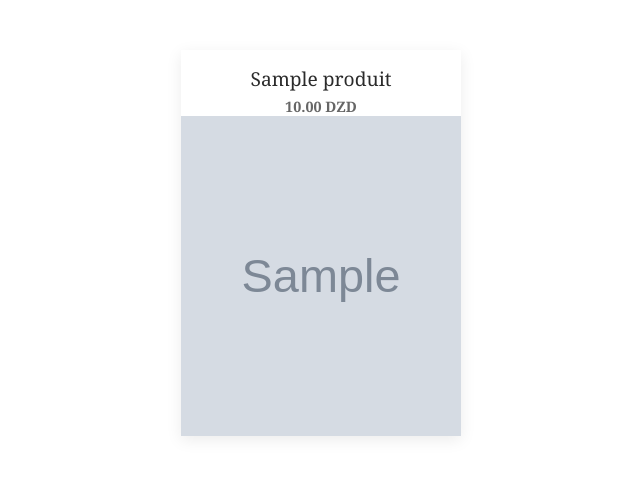
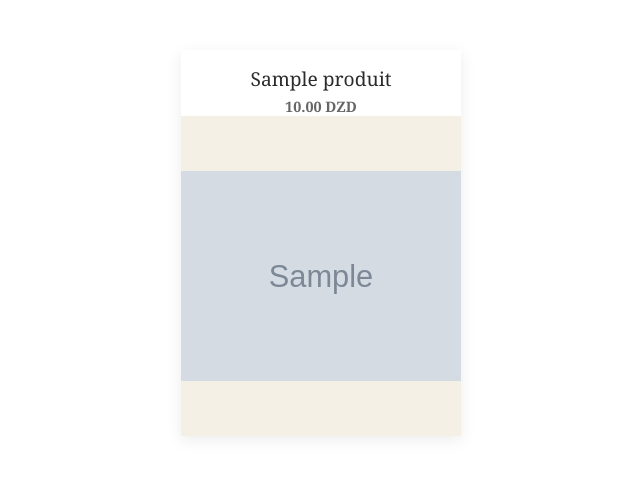
Before and after one commit to luffy2931/la-maison-dart, a Django app: page / in a window 1280 px wide. Shown: the part 103-588 px from the top of the page, without its empty margins (319-959 px from the left). Run offline with Django 5.2, Linux system fonts and the light colour scheme; tables that the repository leaves empty hold one stand-in row (values such as "Sample post"); grey boxes marked "Sample" are stand-in pictures.

Commit message:
Correction affichage images cartes produits

```diff
--- a/produits/static/produits/style.css
+++ b/produits/static/produits/style.css
@@ -90,9 +90,11 @@ body {
 .carte-produit img {
     width: 100%;
     height: 320px;
-    object-fit: cover;
+    object-fit: contain;
+    background-color: #f5f0e6;
     display: block;
 }
+
 
 .carte-produit h2 {
     font-size: 1.2em;
```
